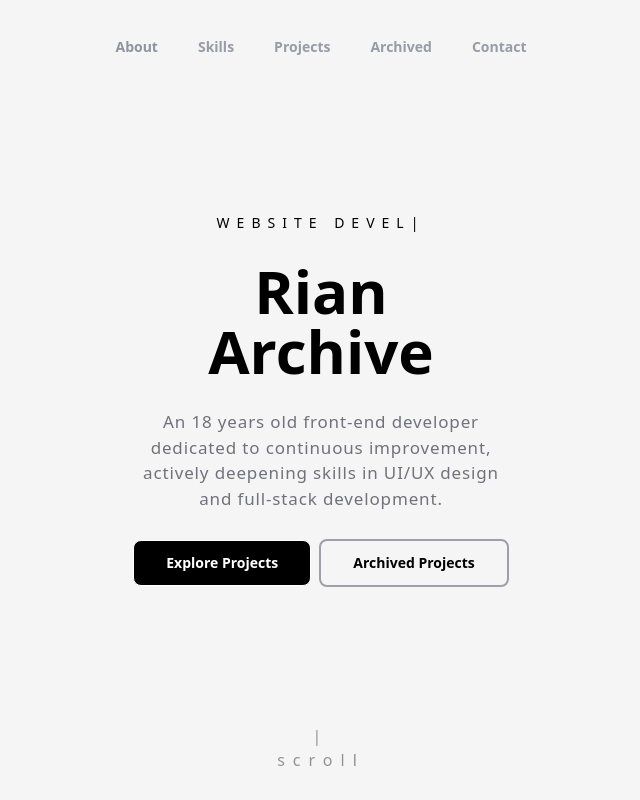
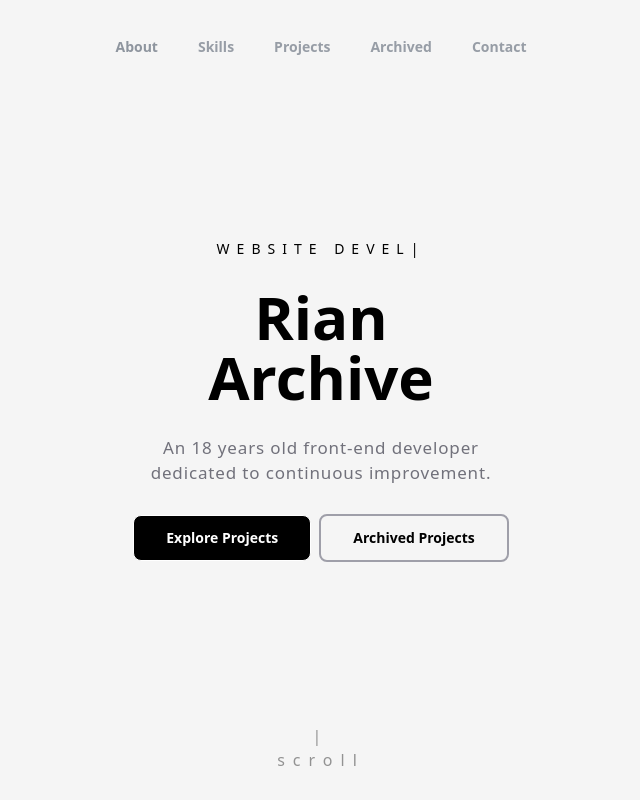
Before and after one commit to ryaand/portfolio, a Next.js app: page / in a window 1280 px wide. Shown: the top 800 px of the page, without its empty margins (319-959 px from the left). Built offline with nearby package versions, Linux system fonts and the light colour scheme.

Commit message:
docs(HeroSection): simplify description in HeroSection for clarity

```diff
--- a/src/views/home/heroSection.jsx
+++ b/src/views/home/heroSection.jsx
@@ -32,7 +32,7 @@ const HeroSection = () => {
                     <p>Rian<br></br>Archive</p>
                 </div>
                 <div className="text-center w-[67%] lg:w-[30%] text-zinc-500 font-light tracking-wider text-md sm:text-[17px]">
-                    An 18 years old front-end developer dedicated to continuous improvement, actively deepening skills in UI/UX design and full-stack development.
+                    An 18 years old front-end developer dedicated to continuous improvement.
                 </div>
                 <div className="flex sm:flex-row flex-col gap-2 items-center justify-center">
                     <a href="#projects"><DarkButton>Explore Projects</DarkButton></a>
```
